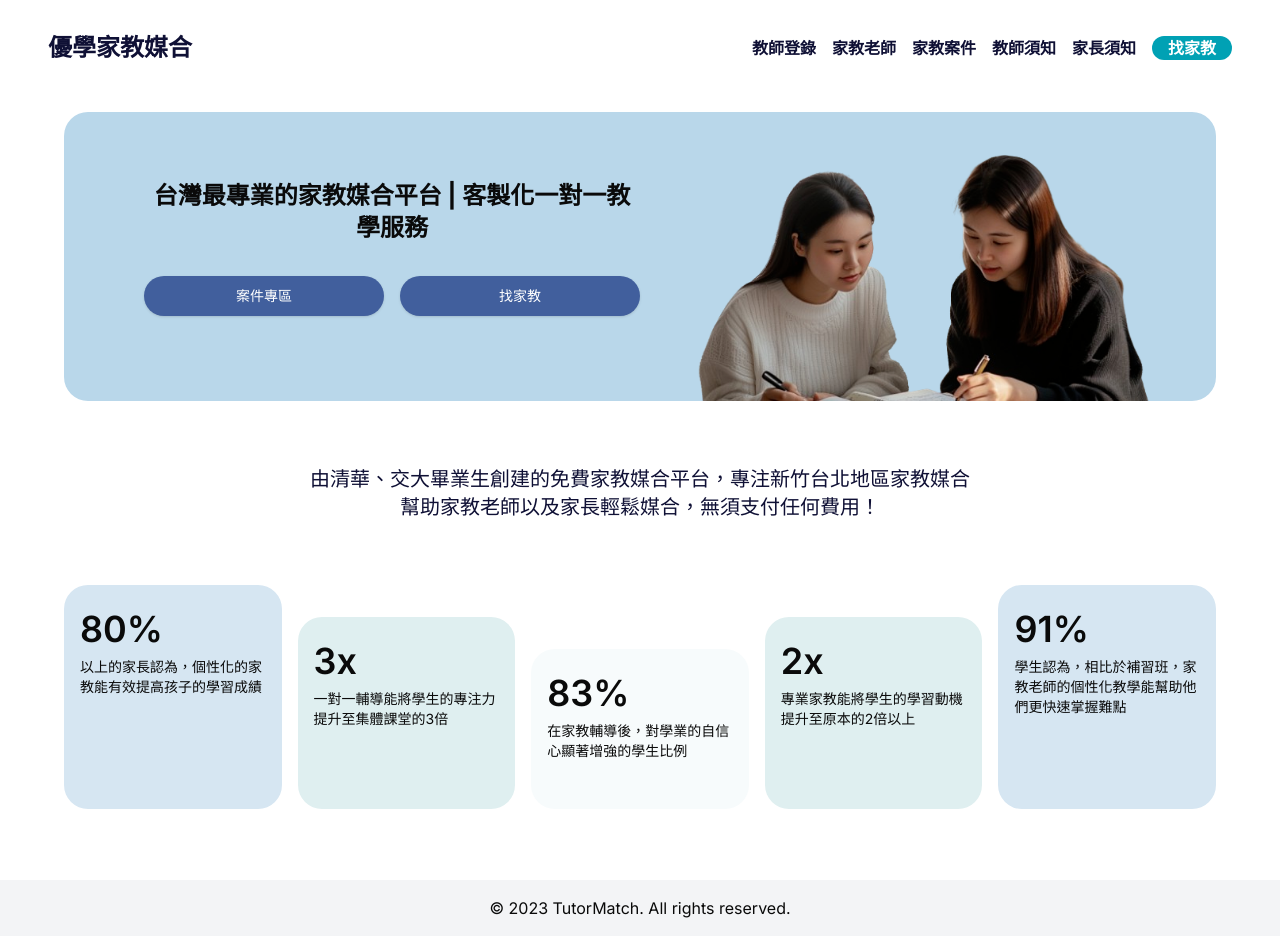
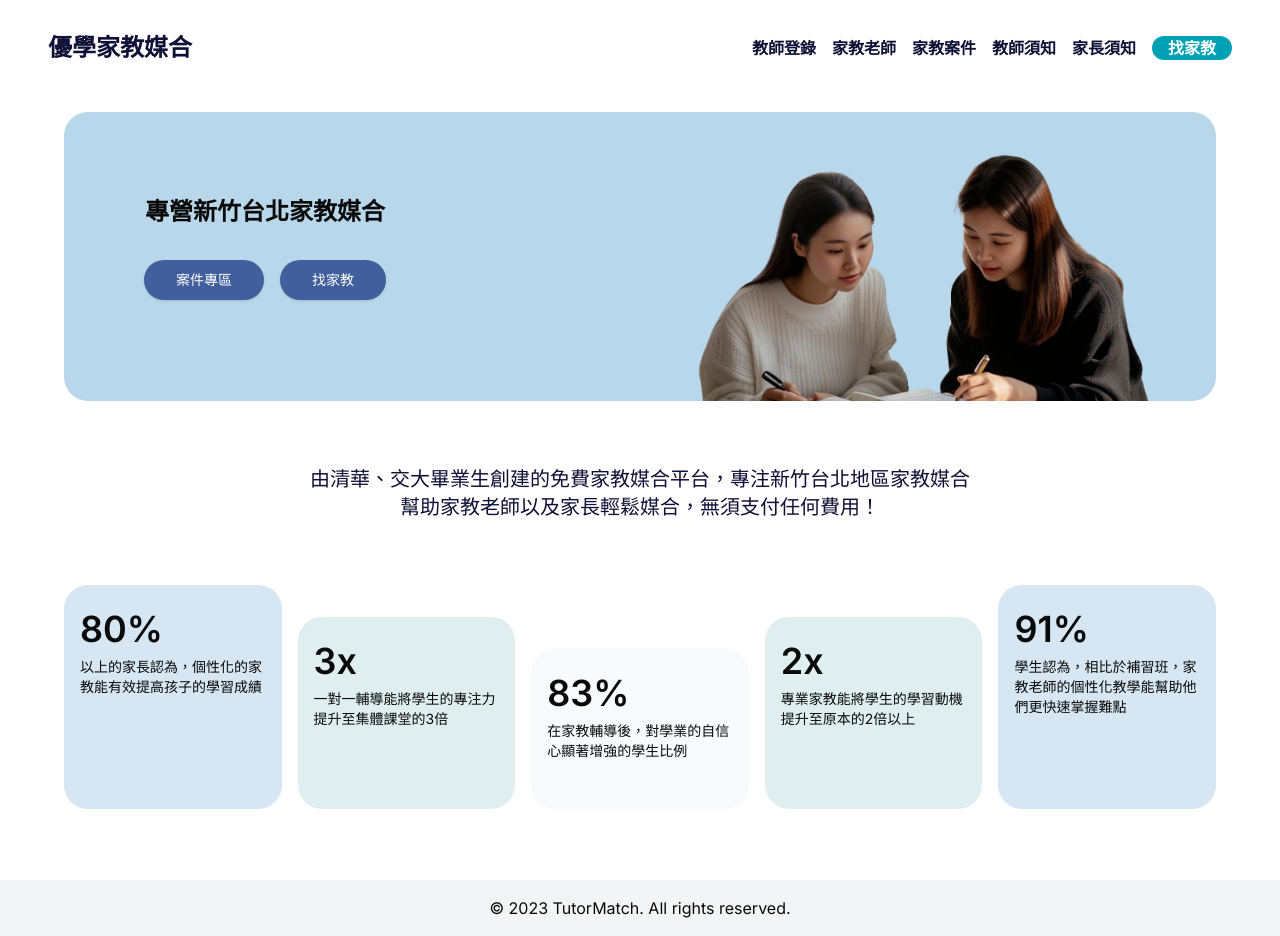
Before and after one commit to eason034056/tutor-matching, a Next.js app: page / in a window 1280 px wide. Built offline with nearby package versions, Linux system fonts and the light colour scheme.

Commit message:
modify h1

```diff
--- a/app/page.tsx
+++ b/app/page.tsx
@@ -8,7 +8,7 @@
         <div className="flex flex-col md:flex-row items-center justify-between">
           <div className="md:w-1/2 mb-8 md:mb-0">
             <div className="w-fit md:ml-12">
-              <h1 className="text-2xl font-bold text-center mb-8 md:pt-0 pt-8">台灣最專業的家教媒合平台 | 客製化一對一教學服務</h1>
+              <h1 className="text-2xl font-bold text-center mb-8 md:pt-0 pt-8">專營新竹台北家教媒合</h1>
               <div className="flex flex-row my-4 text-center md:text-left w-full">
                 <Link href="/tutor-cases" className="flex-1 pr-2">
                   <Button size="lg" className="bg-[#415F9D] text-white hover:bg-[#415F9D]/80 rounded-3xl w-full">案件專區</Button>
```
